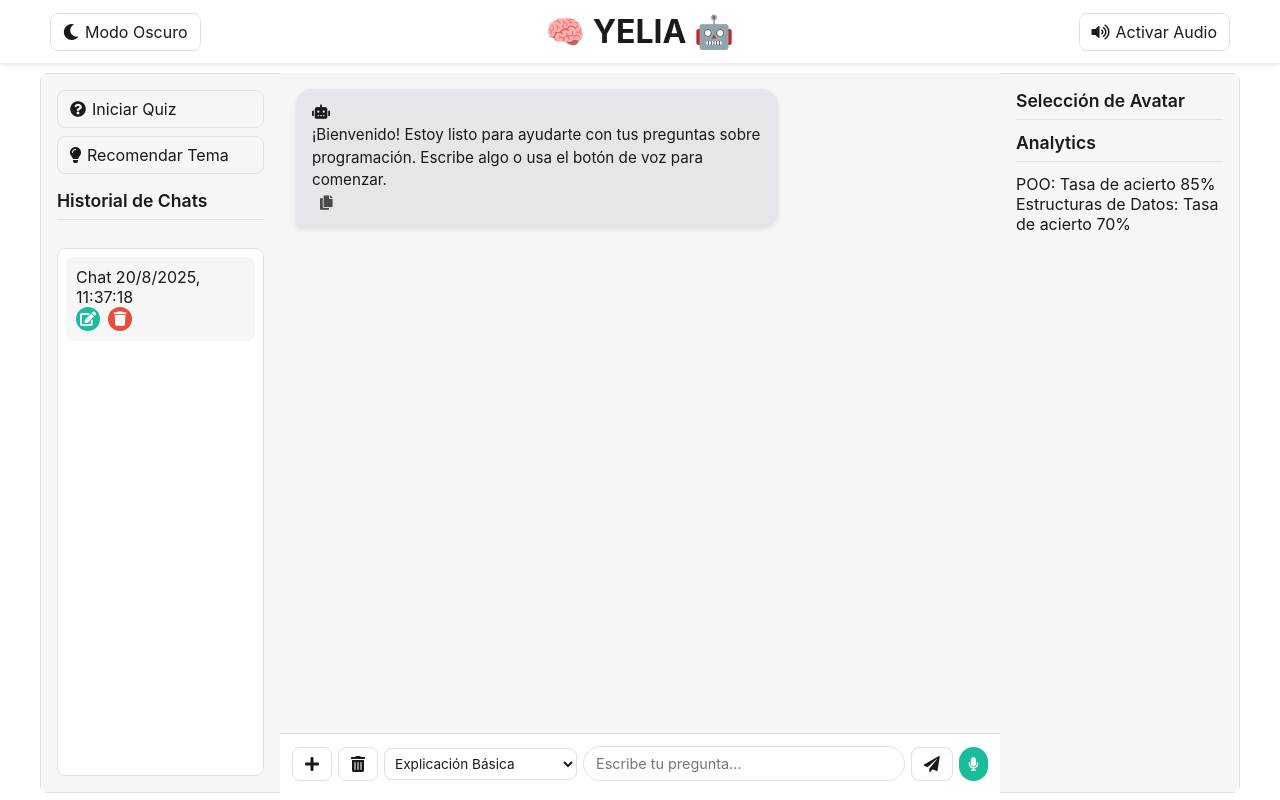
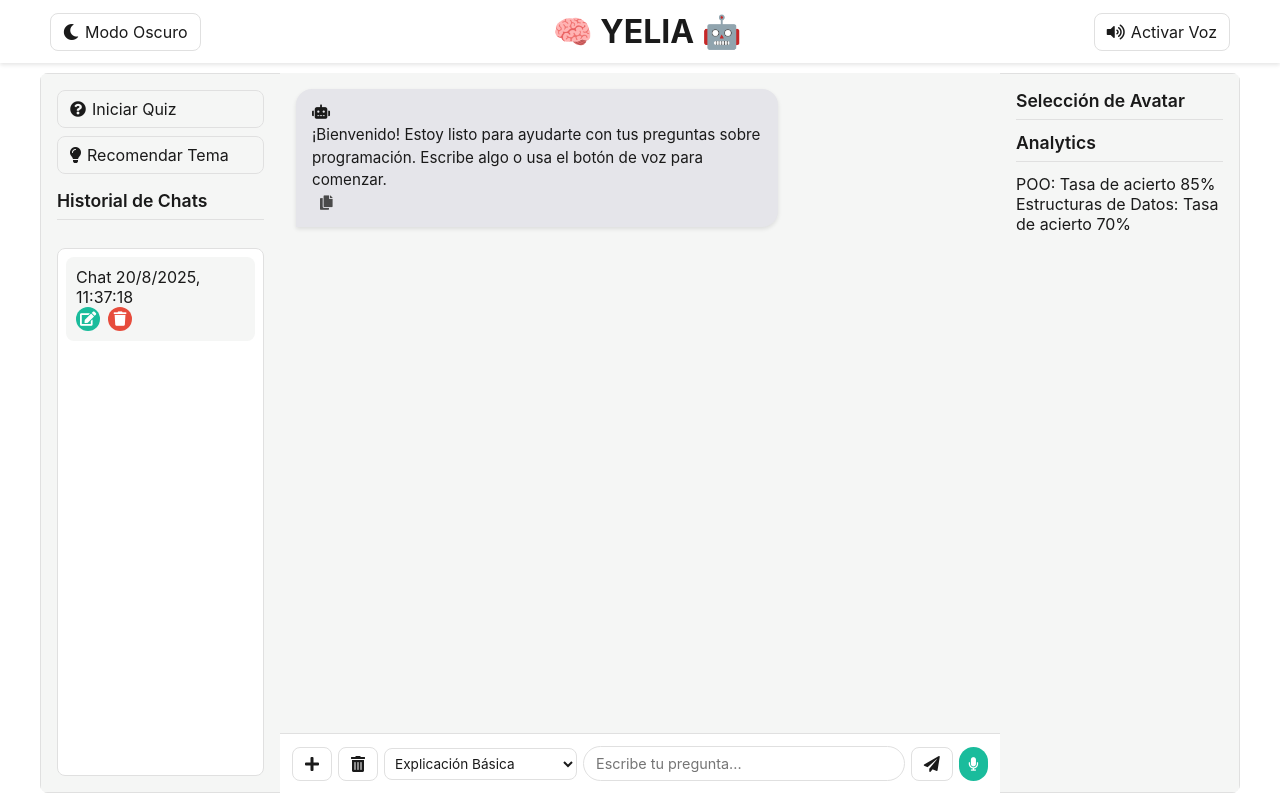
Before and after one commit to eegv2102-create/asistente-virtual, a Flask app: page / in a window 1280 px wide. Run offline with Flask 3, Linux system fonts and the light colour scheme; data that the repository does not hold is empty; some libraries are stand-ins or nearby versions.

Commit message:
Actualizar app con mejoras de accesibilidad, soporte offline (Service Worker), feedback endpoint y optimizaciones para Render

```diff
--- a/templates/index.html
+++ b/templates/index.html
@@ -25,9 +25,9 @@
                 <span id="modo-text">Modo Oscuro</span>
             </button>
             <h1>🧠 YELIA 🤖</h1>
-            <button id="voice-btn" data-tooltip="Activar Audio" aria-label="Activar/Desactivar Audio">
+            <button id="voice-btn" data-tooltip="Activar Voz" aria-label="Activar/Desactivar voz">
                 <i class="fas fa-volume-up"></i>
-                <span id="voice-text">Activar Audio</span>
+                <span id="voice-text">Activar Voz</span>
             </button>
         </div>
     </header>
```
